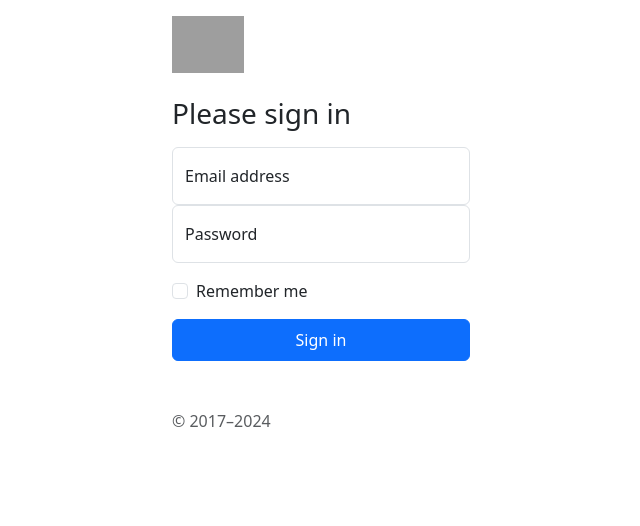
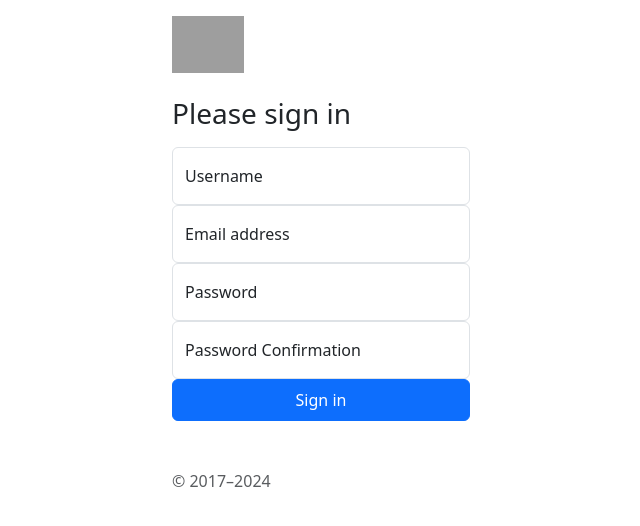
Before and after one commit to Suleman189/BlogStarsFrontend, a React (Vite) app: page /Signup in a window 1280 px wide. Shown: the top 526 px of the page, without its empty margins (319-959 px from the left). Built offline with nearby package versions, Linux system fonts and the light colour scheme; grey boxes are pictures that could not be loaded.

Commit message:
Added basic validation for signup page

```diff
--- a/src/App.jsx
+++ b/src/App.jsx
@@ -12,13 +12,14 @@ import {
 import MainLayout from './Components/Layouts/MainLayout';
 import AuthLayout from './Components/Layouts/AuthLayout';
 import { AuthProvider } from './Context/AuthContext';
+import Signup from './Components/Auth/Signup';
 
 const router = createBrowserRouter([
   {
     element: <AuthLayout/>,
     children: [
       { path: '/login', element: <Login />},
-      { path: '/Signup', element: <Login />}
+      { path: '/Signup', element: <Signup />}
     ]
   },
   {
@@ -30,8 +31,6 @@ const router = createBrowserRouter([
 ]);
 
 function App() {
-  const [count, setCount] = useState(0);
-
   return (
     <>
       <AuthProvider>
--- a/src/Components/Auth/Signup.jsx
+++ b/src/Components/Auth/Signup.jsx
@@ -1,19 +1,69 @@
-import React from 'react';
-import './Login.css'
+import React, { useState } from 'react';
+import './Login.css';
 import { useAuth } from '../../Context/AuthContext';
 import { useNavigate } from 'react-router-dom';
 
 const Signup = () => {
+  const [formData, setFormData] = useState({
+    data: {
+      username: '',
+      email: '',
+      password: '',
+      passwordConfirm: '',
+    },
+    errors: {
+      username: [],
+      email: [],
+      password: [],
+    },
+  });
+
   const navigate = useNavigate();
-  const {login} = useAuth();
+  const { login } = useAuth();
 
   function submission(e) {
-    console.log("Form is submitted")
-    e.preventDefault()
+    console.log('Form is submitted');
+    e.preventDefault();
 
-    login()
+    login('Yamah');
     navigate('/home');
   }
+
+  function inputChange(e) {
+    // debugger
+    const value = e.target.value;
+    const name = e.target.name;
+    let data = formData.data;
+    let errors = formData.errors;
+    debugger
+    data[name] = value;
+    let password = formData.data.password
+    errors = {
+      username: [],
+      email: [],
+      password: [],
+    }
+
+    if (name == 'passwordConfirm' && value != password){
+        errors['password'].push('Password does not match')
+    }
+    else if(name == 'username') {
+      if (value.length < 4 || value.length > 14) {
+        if (value.length < 4 )
+          errors[name].push('Name too short. Should be atleast 4 chars')
+        else
+          errors[name].push('Name is too Large. Should be less than 14 chars')
+      }
+    }
+    else if(name == 'email') {
+      let emailPattern = /^[a-zA-Z0-9._%+-]+@[a-zA-Z0-9.-]+\.[a-zA-Z]{2,}$/;
+      if (!emailPattern.test(value))
+        errors[name].push('Invalid email')
+    }
+
+    setFormData({data, errors})
+  }
+
   return (
     <div className="container">
       <main className="form-signin w-100 m-auto">
@@ -28,23 +78,68 @@ const Signup = () => {
           <h1 className="h3 mb-3 fw-normal">Please sign in</h1>
           <div className="form-floating">
             <input
+              type="text"
+              id="username"
+              name="username"
+              className="form-control"
+              placeholder="John Doe"
+              value={formData.data.username}
+              onChange={inputChange}
+              autoComplete='off'
+            />
+            <label>Username</label>
+          </div>
+          {formData.errors.username[0] && (
+            <div className="alert alert-danger" role="alert">
+              {formData.errors.username[0]}
+            </div>
+          )}
+          <div className="form-floating">
+            <input
               type="email"
               className="form-control"
               id="email"
+              name='email'
+              value={formData.email}
               placeholder="name@example.com"
+              onChange={inputChange}
             />
             <label>Email address</label>
           </div>
+          {formData.errors.email[0] && (
+            <div className="alert alert-danger" role="alert">
+              {formData.errors.email[0]}
+            </div>
+          )}
           <div className="form-floating">
             <input
               type="password"
               className="form-control"
               id="floatingPassword"
               placeholder="Password"
+              name='password'
+              onChange={inputChange}
             />
             <label>Password</label>
           </div>
-          <div className="form-check text-start my-3">
+          <div className="form-floating">
+            <input
+              type="password"
+              className="form-control"
+              id="floatingPasswordConfirmation"
+              placeholder="Password Confirmation"
+              name='passwordConfirm'
+              value={formData.data.passwordConfirm}
+              onChange={inputChange}
+            />
+            <label>Password Confirmation</label>
+          </div>
+          {formData.errors.password[0] && (
+            <div className="alert alert-danger" role="alert">
+              {formData.errors.password[0]}
+            </div>
+          )}
+          {/* <div className="form-check text-start my-3">
               <input
                 className="form-check-input"
                 type="checkbox"
@@ -54,7 +149,7 @@ const Signup = () => {
               <label className="form-check-label">
                 Remember me
               </label>
-          </div>
+            </div> */}
           <button className="btn btn-primary w-100 py-2" type="submit">
             Sign in
           </button>
```
Lines whose indentation alone changed are shown as unchanged.
